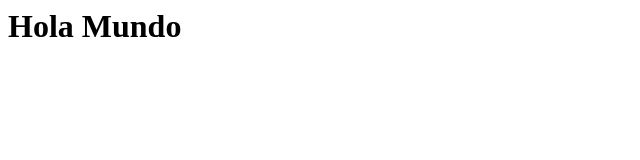
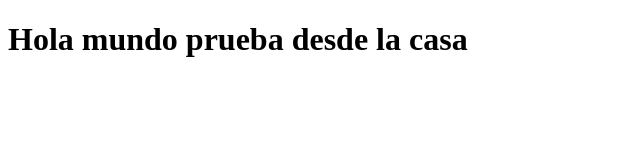
Before and after one commit to AlvaroRubilar/cursos, a plain HTML site: page index.html in a window 1280 px wide. Shown: the whole page, without its empty margins (0-640 px from the left). Drawn offline with Linux system fonts and the light colour scheme.

Commit message:
Update index.html

```diff
--- a/index.html
+++ b/index.html
@@ -1,9 +1,12 @@
-<html>
-  <head>
-  <title>
-    Hola mundo
-    </title>
-  </head>
-  <body>
-  <h1> Hola Mundo </h1>
-  </body>
+<!DOCTYPE html>
+<html lang="en">
+<head>
+  <meta charset="UTF-8">
+  <meta http-equiv="X-UA-Compatible" content="IE=edge">
+  <meta name="viewport" content="width=device-width, initial-scale=1.0">
+  <title>Clases</title>
+</head>
+<body>
+  <h1>Hola mundo prueba desde la casa</h1>
+</body>
+</html>
```
